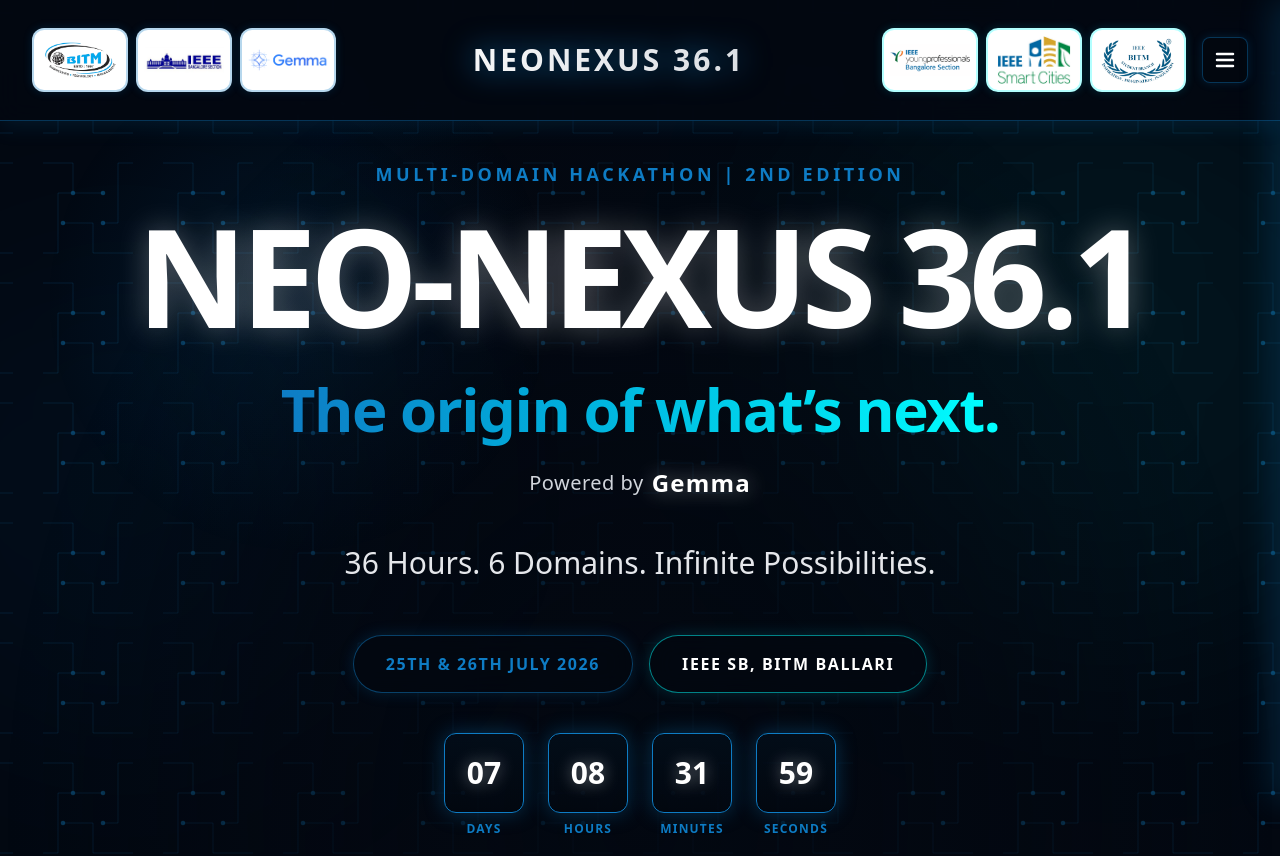
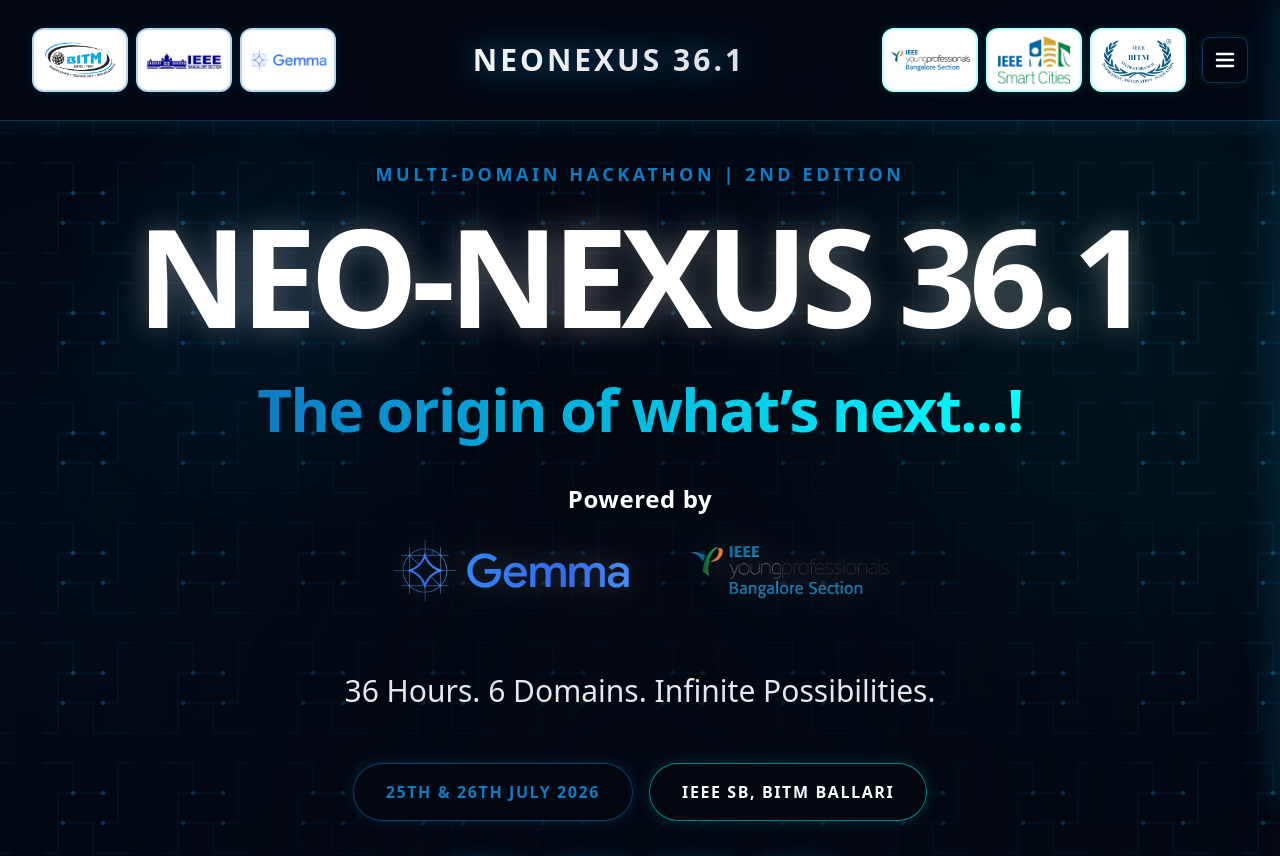
Before and after one commit to Sharanx77/neo-nexus-36.1, a Next.js app: page / in a window 1280 px wide. Shown: the top 856 px of the page. Built offline with nearby package versions, Linux system fonts and the light colour scheme.

Commit message:
Update Hero.tsx

```diff
--- a/components/Hero.tsx
+++ b/components/Hero.tsx
@@ -15,16 +15,29 @@
           <span className="text-white md:drop-shadow-[0_0_15px_rgba(255,255,255,0.3)] block mb-2">NEO-NEXUS 36.1</span>
         </h1>
 
-        <h2 className="text-2xl sm:text-3xl md:text-5xl lg:text-6xl font-bold mb-2 sm:mb-4 tracking-tight leading-snug">
+        <h2 className="text-2xl sm:text-3xl md:text-5xl lg:text-6xl font-bold mb-6 sm:mb-8 tracking-tight leading-snug">
           <span className="text-transparent bg-clip-text bg-gradient-to-r from-electric via-cyan to-neonPurple bg-[length:200%_auto] md:animate-text-shimmer">
-            The origin of what’s next.
+            The origin of what’s next...!
           </span>
         </h2>
 
-        {/* ADDED: Powered by Gemma */}
-        <div className="flex items-center justify-center gap-2 mb-8 sm:mb-10">
-          <span className="text-gray-300 text-lg sm:text-xl font-medium tracking-wide">Powered by</span>
-          <span className="text-white text-xl sm:text-2xl font-black tracking-wider drop-shadow-[0_0_10px_rgba(255,255,255,0.4)]">Gemma</span>
+        {/* EXACT LOGO MATCH FROM IMAGE */}
+        <div className="flex flex-col items-center justify-center gap-3 mb-10 sm:mb-14">
+          <span className="text-white text-lg sm:text-xl md:text-2xl font-bold tracking-wide drop-shadow-md">
+            Powered by
+          </span>
+          <div className="flex items-center justify-center gap-6 sm:gap-10 md:gap-14 mt-1">
+            <img
+              src="/logo/gemma-wbg.png"
+              alt="Gemma"
+              className="h-10 sm:h-14 md:h-16 lg:h-20 object-contain drop-shadow-[0_0_15px_rgba(255,255,255,0.2)]"
+            />
+            <img
+              src="/logo/bangl_ieee1-wbg.png"
+              alt="IEEE Young Professionals"
+              className="h-10 sm:h-14 md:h-16 lg:h-20 object-contain drop-shadow-[0_0_15px_rgba(255,255,255,0.2)]"
+            />
+          </div>
         </div>
 
         <p className="text-lg sm:text-xl md:text-2xl lg:text-3xl text-gray-200 mb-10 sm:mb-12 font-normal max-w-4xl mx-auto leading-relaxed px-2">
```
